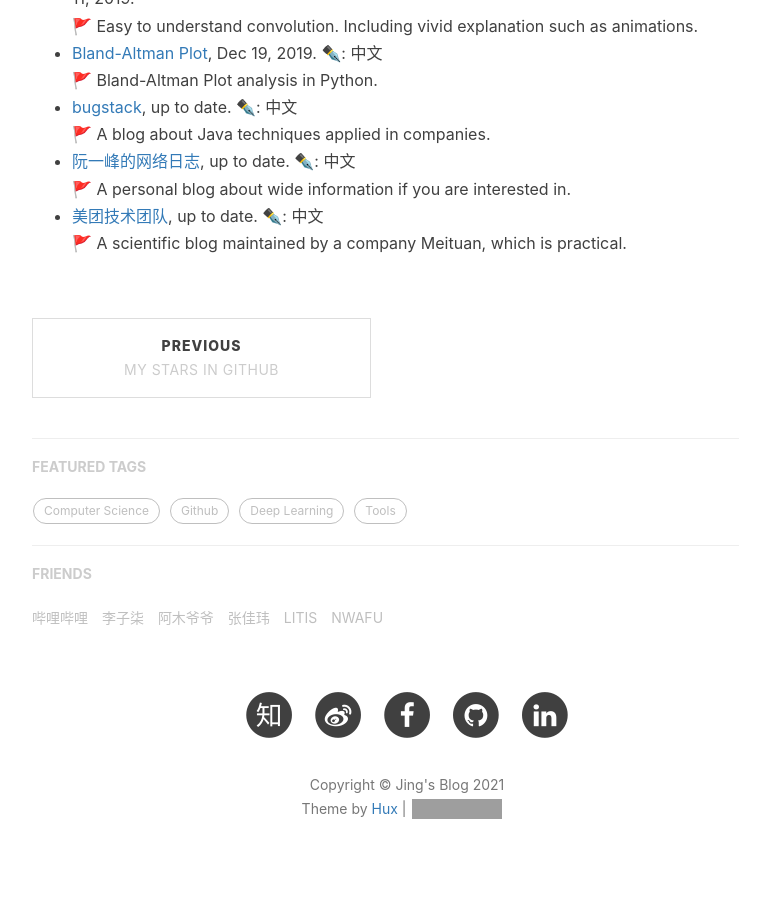
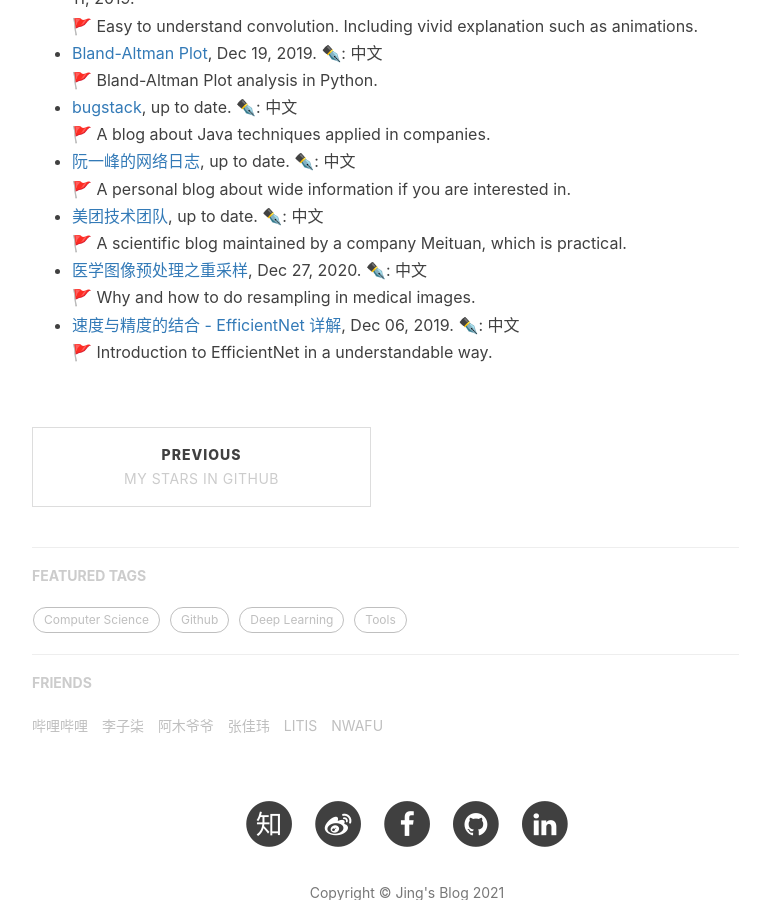
Before and after one commit to jizhang02/jizhang02.github.io, a Jekyll site: the page built from _posts/2021-04-12-blogs.markdown, in a window 1280 px wide and 900 px high, scrolled down 870 px. Shown: the whole window, without its empty margins (233-1003 px from the left). Built offline with Jekyll 4.4.1, drawn with Linux system fonts in a browser that asks for light colours; nearby versions of some CDN libraries; comment, search, counter and statistics services are not loaded; grey boxes are pictures that could not be loaded.

Commit message:
Update 2021-04-12-blogs.markdown

```diff
--- a/_posts/2021-04-12-blogs.markdown
+++ b/_posts/2021-04-12-blogs.markdown
@@ -26,3 +26,7 @@ This post is the collection of very insigthful blogs in various areas, mainly fo
 🚩 A personal blog about wide information if you are interested in.
 * [美团技术团队](https://tech.meituan.com/), up to date.  ✒️: 中文
 🚩 A scientific blog maintained by a company Meituan, which is practical.
+* [医学图像预处理之重采样](https://blog.csdn.net/qq_41776781/article/details/111816242), Dec 27, 2020.  ✒️: 中文
+🚩 Why and how to do resampling in medical images.
+* [速度与精度的结合 - EfficientNet 详解](https://github.com/qubvel/efficientnet), Dec 06, 2019.  ✒️: 中文
+🚩 Introduction to EfficientNet in a understandable way.
```
